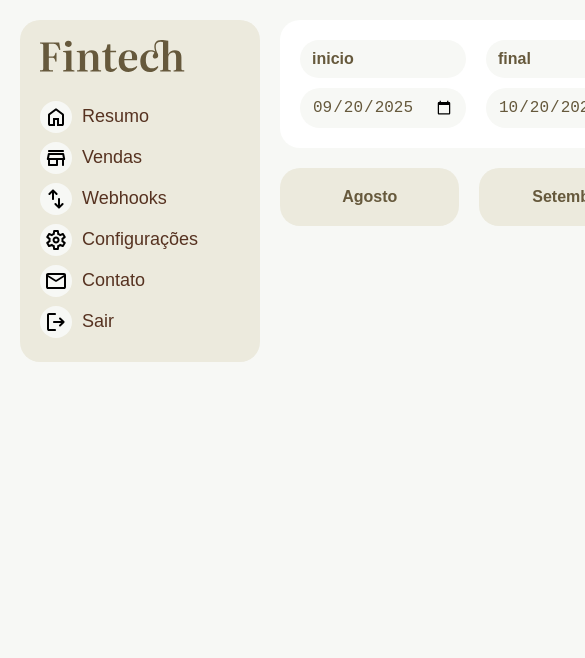
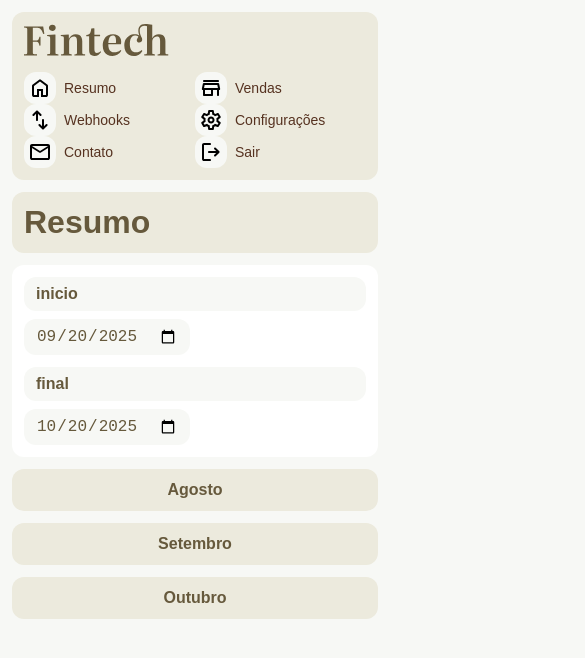
Before and after one commit to RicardoNardaoBelmonte/DashBoard-With-Ts, a React (Vite) app in the folder dashboard/: page / in a window 390 px wide. Shown: the top 658 px of the page, 585 px wide, since content can reach past the window. Built offline with nearby package versions, Linux system fonts and the light colour scheme; no server answers.

Commit message:
add media queries to make the dashboard responsiveness

```diff
--- a/dashboard/src/index.css
+++ b/dashboard/src/index.css
@@ -146,3 +146,49 @@
     transform: rotate(360deg);
   }
 }
+
+@media(max-width: 1000px){
+    .resumo{
+        flex-direction: column;
+    }
+
+    .daterange{
+        grid-template-columns: 1fr;
+    }
+
+    .daterange *:last-child{
+        grid-row: 1;
+    }
+}
+
+@media(max-width: 700px){
+    html{
+        --gap-s: 0.5rem;
+        --gap: 0.75rem;
+    }
+
+    .container{
+        grid-template-columns: 1fr;
+    }
+
+    .flex{
+        flex-direction: column;
+    }
+
+    .sidenav ul{
+        display: grid;
+        grid-template-columns: 1fr 1fr;
+    }
+
+    .sidenav li a{
+        font-size: 0.875rem;
+    }
+
+    .venda{
+        grid-template-columns: 1fr;
+    }
+
+    .venda div:last-child{
+        justify-self: start;
+    }
+}
```
